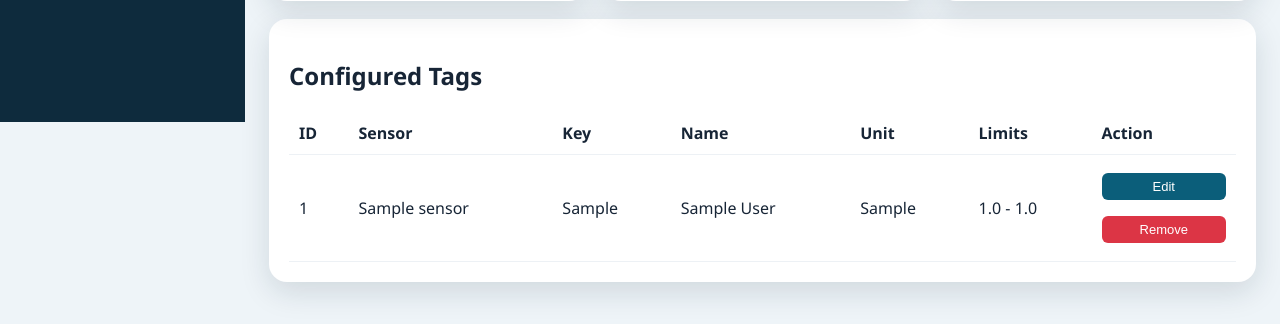
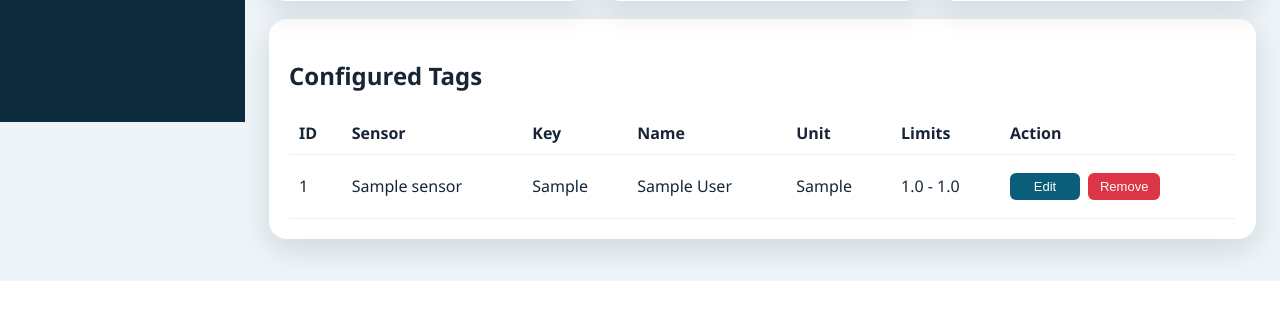
Before and after one commit to mkrishna9394-lab/ServexlIOT, a FastAPI app: page /devices in a window 1280 px wide. Shown: the part 678-1002 px from the top of the page. After the commit the page ends 959 px from the top, so only its background shows below. Run offline with FastAPI, Linux system fonts and the light colour scheme; tables that the repository leaves empty hold one stand-in row (values such as "Sample post").

Commit message:
updating the UI

```diff
--- a/app/templates/devices.html
+++ b/app/templates/devices.html
@@ -66,7 +66,7 @@
 																	<td>{{t.unit}}</td>
 																	<td>{{t.low_limit}} - {{t.high_limit}}</td>
 																	<td>
-
+																		<div class="action-buttons">
 																		<button
 																			type="button"
 																			class="btn-edit"
```
